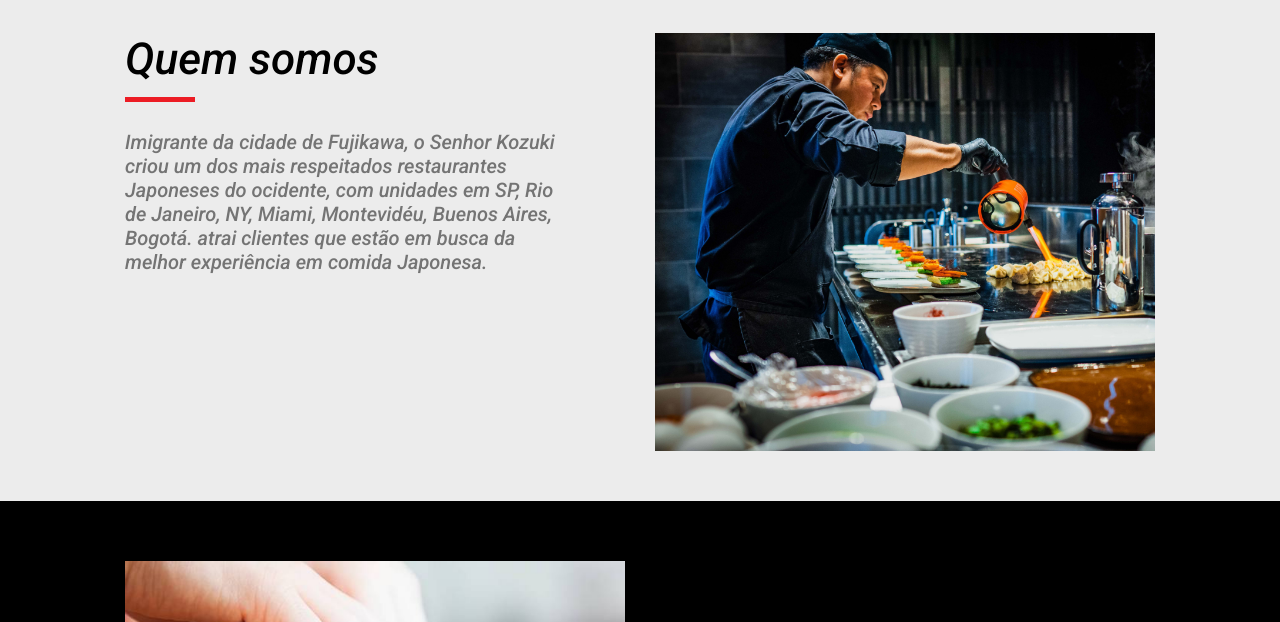
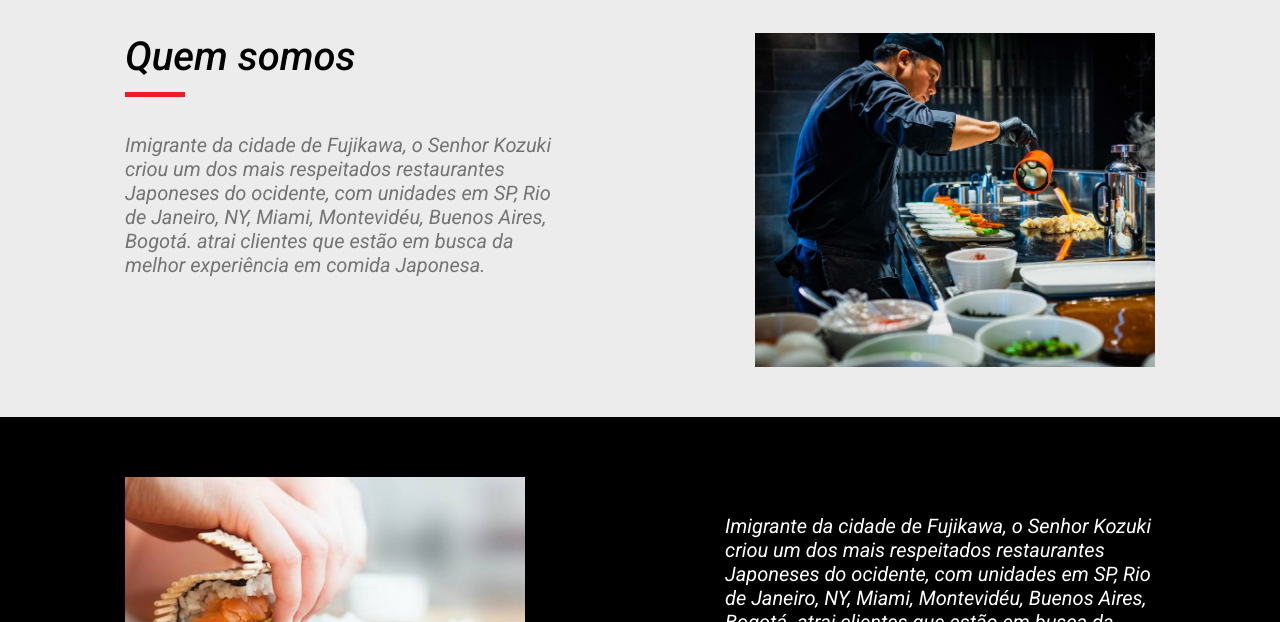
Before and after one commit to RestauranteKozuki/RestauranteKozuki.github.io, a website: page about.html in a window 1280 px wide. Shown: the part 157-779 px from the top of the page. Drawn offline with Linux system fonts and the light colour scheme.

Commit message:
retouches about

```diff
--- a/assets/sass/about.scss
+++ b/assets/sass/about.scss
@@ -10,16 +10,16 @@
                 margin-bottom: 50px;
                 .title {
                     flex-direction: column;
-                    margin-bottom: 28px;
+                    margin-bottom: 36px;
                     h2 {
-                        font-size: 44px;
+                        font-size: 36px;
                         margin: 0;
                         margin-bottom: 12px;
                     }
                     hr {
                         margin: 0;
                         border: 0;
-                        width: 70px;
+                        width: 60px;
                         height: 5px;
                         background-color: var(--red);
                     }
@@ -27,6 +27,7 @@
                 .description {
                     font-size: 20px;
                     color: var(--menu-gray);
+                    font-weight: 300;
                 }
             }
             .image {
@@ -49,6 +50,11 @@
         .wrapper {
             margin: 50px var(--space-mobile) 50px var(--space-mobile);
             flex-direction: column-reverse;
+            .text {
+                .description {
+                    color: var(--white);
+                }
+            }
         }
     }
     #third-hero {
@@ -79,7 +85,7 @@
                 .image {
                     justify-content: center;
                     img {
-                        width: 500px;
+                        width: 400px;
                     }
                 }
             }
@@ -114,6 +120,13 @@
         #prime-hero {
             .wrapper {
                 margin: 80px var(--space-mobile);
+                .text {
+                    .title {
+                        h2 {
+                            font-size: 40px;
+                        }
+                    }
+                }
             }
         }
         #second-hero {
@@ -197,7 +210,7 @@
         #prime-hero {
             margin-top: 0;
             .wrapper {
-                margin: 100px auto;
+                margin: 100px auto 50px;
                 .text {
                     margin-right: 50px;
                 }
--- a/assets/sass/header.scss
+++ b/assets/sass/header.scss
@@ -21,6 +21,7 @@
                 right: 30px;
                 height: 35px;
                 width: 35px;
+                cursor: pointer;
                 svg {
                     width: 100%;
                     fill: var(--white);
@@ -50,6 +51,7 @@
             right: 25px;
             width: 45px;
             height: 45px;
+            cursor: pointer;
             svg {
                 width: 45px;
                 fill: var(--white);
```
Also changed, not shown: assets/css/main.css, 2 other files.
